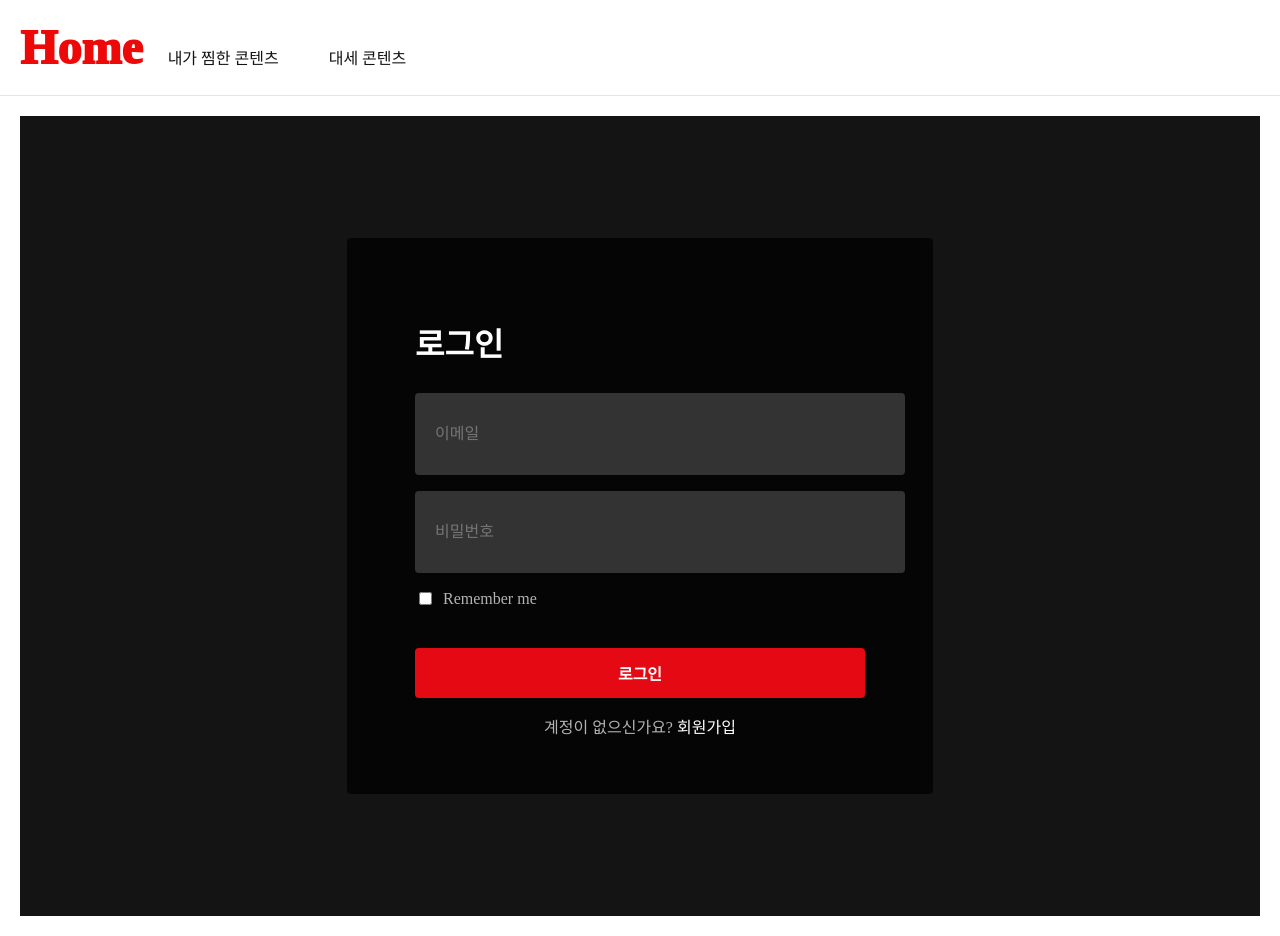
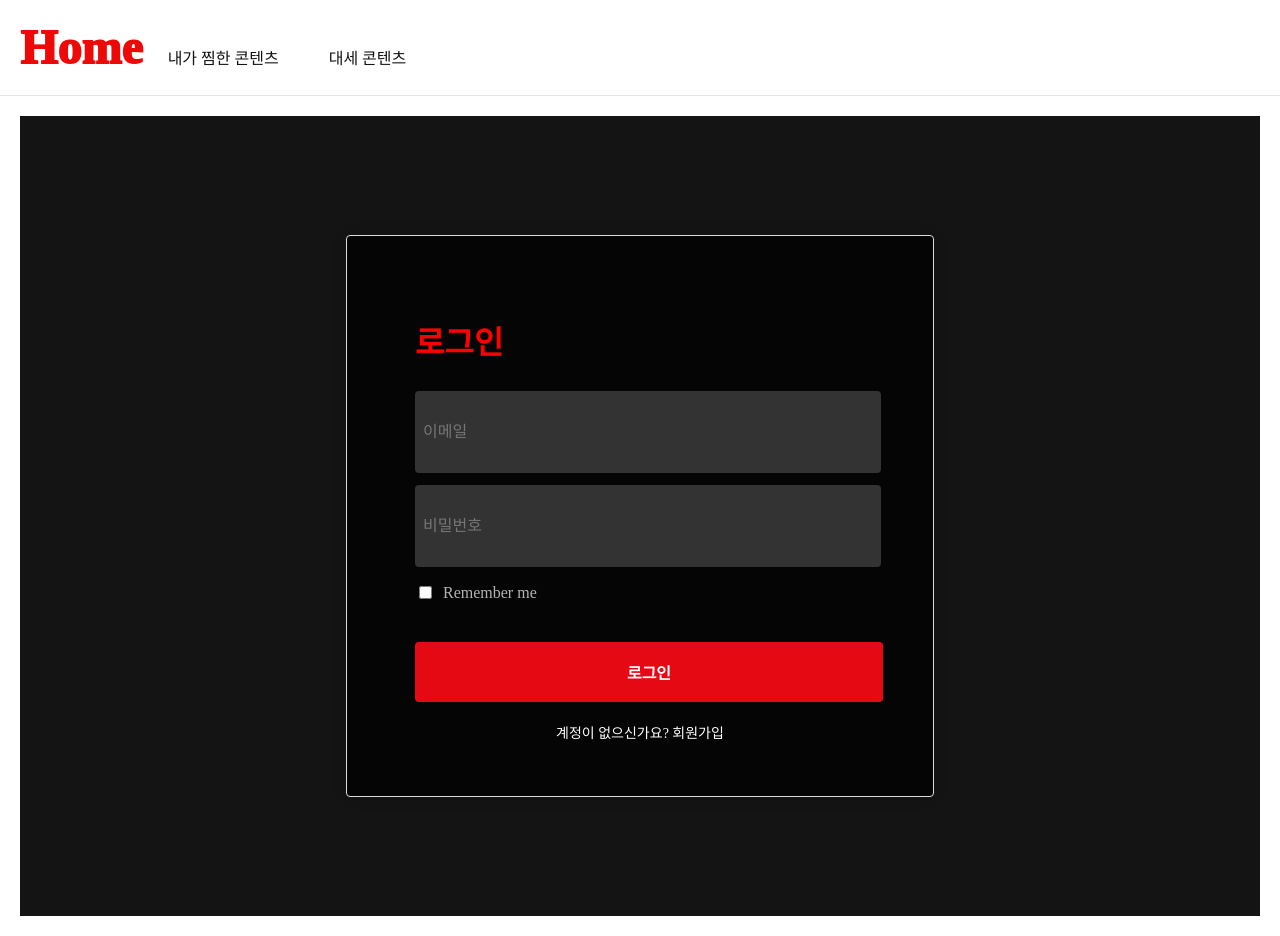
Before and after one commit to dllxxun/movielist.github.io, a Vue app: page /signin in a window 1280 px wide. Built offline with nearby package versions, Linux system fonts and the light colour scheme; no server answers.

Commit message:
로그인페이지3

```diff
--- a/src/App.vue
+++ b/src/App.vue
@@ -25,6 +25,7 @@
     <div class="main-content">
       <router-view @theme-changed="updateTheme"></router-view>
     </div>
+
   </div>
 </template>
 
--- a/src/views/SignIn.vue
+++ b/src/views/SignIn.vue
@@ -178,16 +178,18 @@ export default {
   border-radius: 4px;
   width: 100%;
   max-width: 450px;
+  box-shadow: 0 0 15px rgba(0, 0, 0, 0.1); /* 부드러운 그림자 효과 */
+  border: 1px solid #dbdbdb; /* Instagram 스타일 테두리 */
 }
 
 h1 {
-  color: #ffffff;
+  color: #ff0000;
   margin-bottom: 28px;
   font-size: 32px;
 }
 
 .input-group {
-  margin-bottom: 16px;
+  margin-bottom: 12px;
 }
 
 input[type="email"],
@@ -195,7 +197,7 @@ input[type="password"],
 input[type="text"] {
   width: 100%;
   height: 50px;
-  padding: 16px 20px;
+  padding: 16px 8px;
   border: none;
   border-radius: 4px;
   background-color: #333;
@@ -216,8 +218,8 @@ input[type="text"] {
 }
 
 button {
-  width: 100%;
-  height: 50px;
+  width: 104%;
+  height: 60px;
   background-color: #e50914;
   color: white;
   border: none;
@@ -229,31 +231,34 @@ button {
 }
 
 button:hover {
-  background-color: #f40612;
+  background-color: #c04040;
 }
 
 .switch-form {
-  margin-top: 16px;
-  color: #b3b3b3;
+  margin-top: 20px;
+  color: #ffffff;
   text-align: center;
+  font-size: 14px;
 }
 
 .switch-form span {
-  color: white;
+  color: #ffffff;
   cursor: pointer;
 }
 
 .switch-form span:hover {
-  text-decoration: underline;
+  color: #ff0000;
 }
 
+/* 애니메이션 효과 */
 .fade-enter-active,
 .fade-leave-active {
-  transition: opacity 0.3s ease;
+  transition: all 0.3s ease;
 }
 
 .fade-enter-from,
 .fade-leave-to {
   opacity: 0;
+  transform: translateY(10px);
 }
 </style>
```
